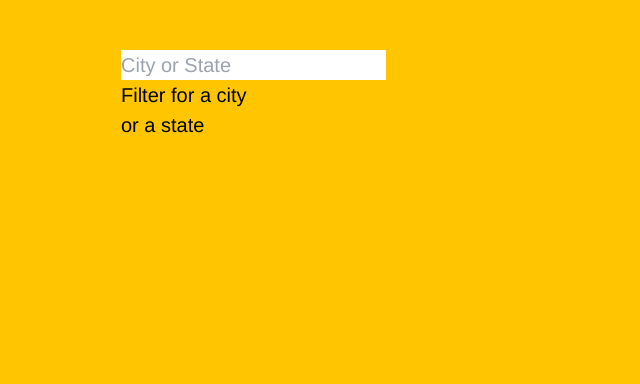
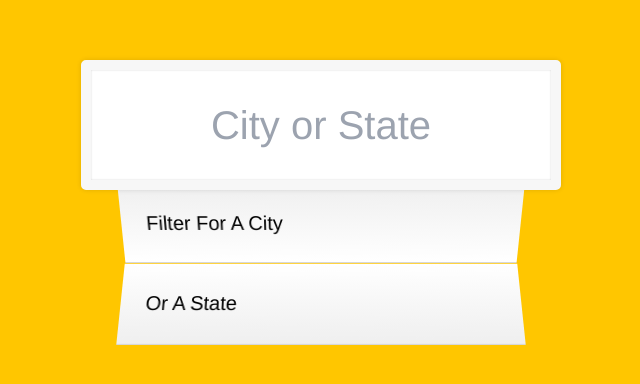
Before and after one commit to imladris20/JS30-Day6-Type-Ahead, a React (Vite) app: page / in a window 1280 px wide. Shown: the top 384 px of the page, without its empty margins (319-959 px from the left). Built offline with nearby package versions, Linux system fonts and the light colour scheme.

Commit message:
Add css settings

```diff
--- a/src/App.jsx
+++ b/src/App.jsx
@@ -1,10 +1,18 @@
 function App() {
   return (
     <form className="search-form max-w-[400px] my-[50px] mx-auto">
-      <input type="text" className="search" placeholder="City or State" />
-      <ul className="suggestions">
-        <li>Filter for a city</li>
-        <li>or a state</li>
+      <input
+        type="text"
+        className="search p-5 text-center outline-0 border-solid border-[#f7f7f7] border-[10px] w-[120%] -left-[10%] relative top-[10px] z-[2] rounded-[5px] text-[40px] shadow-input"
+        placeholder="City or State"
+      />
+      <ul className="suggestions relative">
+        <li className="bg-white border-b-[1px] border-solid border-[#d8d8d8] p-5 flex justify-between capitalize transition-colors duration-200 even:bg-gradient-to-b odd:bg-gradient-to-t from-white to-[#efefef]">
+          Filter for a city
+        </li>
+        <li className="bg-white border-b-[1px] border-solid border-[#d8d8d8] p-5 flex justify-between capitalize transition-colors duration-200 even:bg-gradient-to-b odd:bg-gradient-to-t from-white to-[#efefef]">
+          or a state
+        </li>
       </ul>
     </form>
   );
--- a/src/index.css
+++ b/src/index.css
@@ -8,3 +8,10 @@ html {
   font-size: 20px;
   font-weight: 200;
 }
+
+.suggestions li:nth-child(even) {
+  transform: perspective(100px) rotateX(3deg) translateY(2px) scale(1.001);
+}
+.suggestions li:nth-child(odd) {
+  transform: perspective(100px) rotateX(-3deg) translateY(3px);
+}
--- a/tailwind.config.js
+++ b/tailwind.config.js
@@ -2,7 +2,12 @@
 export default {
   content: ["./index.html", "./src/**/*.{js,ts,jsx,tsx}"],
   theme: {
-    extend: {},
+    extend: {
+      boxShadow: {
+        input: "0 0 5px rgba(0, 0, 0, 0.12), inset 0 0 2px rgba(0, 0, 0, 0.19)",
+        suggestions: "0 0 10px rgba(0, 0, 0, 0.14);",
+      },
+    },
   },
   plugins: [],
 };
```
